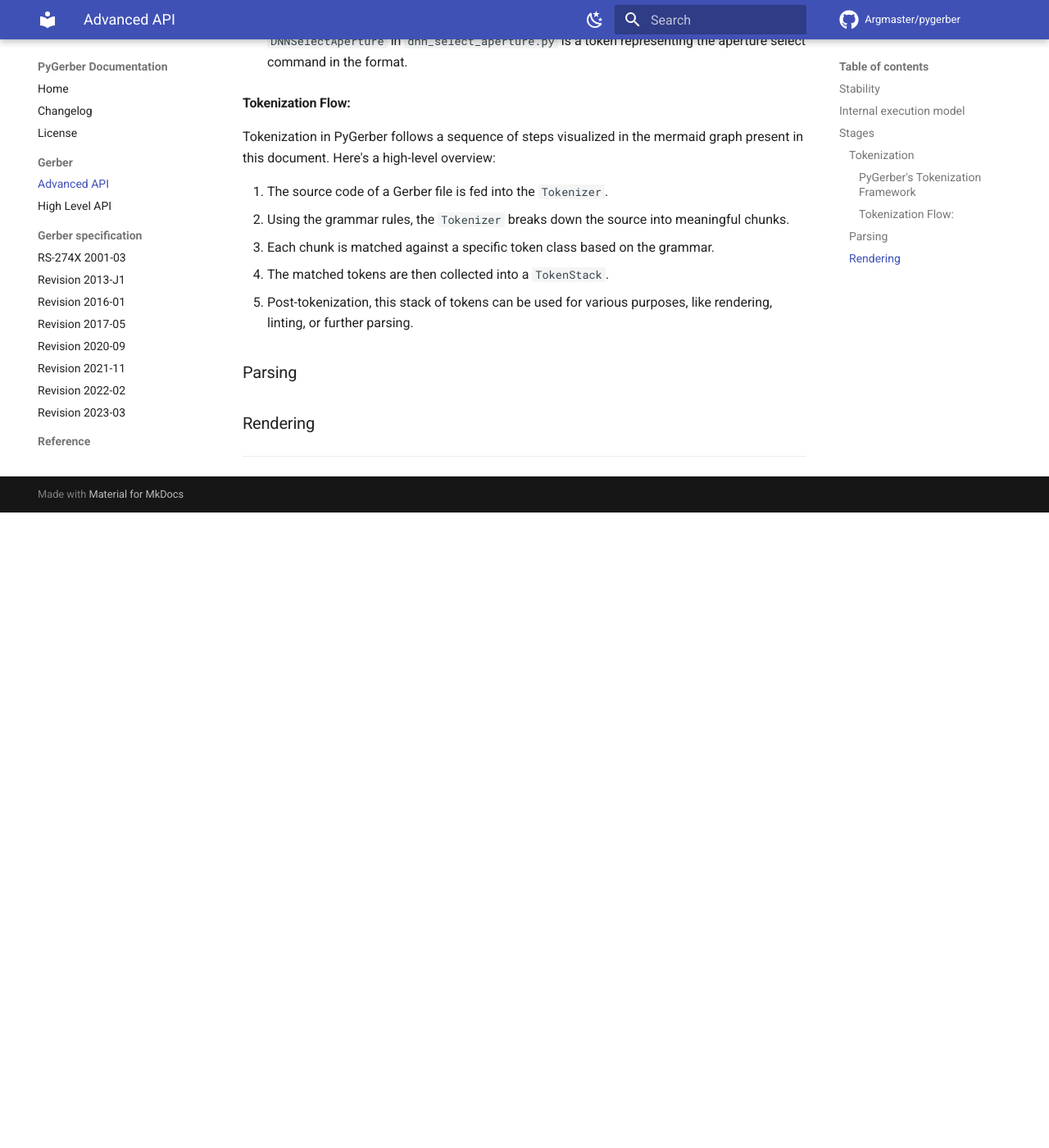
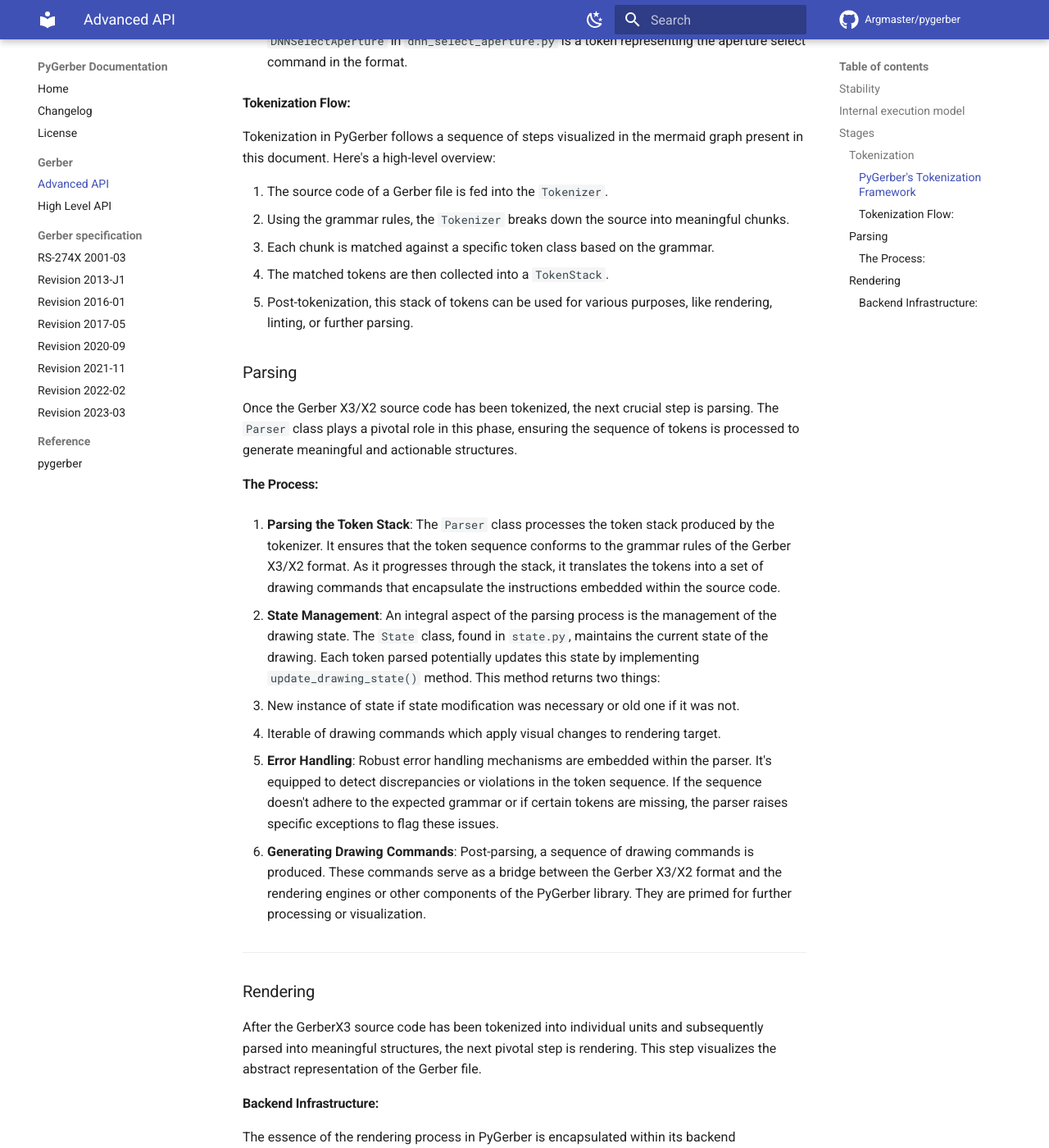
Before and after one commit to Argmaster/pygerber, an MkDocs documentation site: the page built from docs/gerber/advanced_api.md, in a window 1280 px wide and 1400 px high, scrolled down 3203 px. Shown: the whole window at 82% size. Built offline with MkDocs 1.6.1 and Material for MkDocs 9.7.7, drawn with Linux system fonts in a browser that asks for light colours; comment, search, counter and statistics services are not loaded; the version menu is left out; before the commit the page ends 3828 px from its top, so only the background shows below that; some of the changed text lies outside the part shown.

Commit message:
Add some more docs on advanced api

```diff
--- a/docs/gerber/advanced_api.md
+++ b/docs/gerber/advanced_api.md
@@ -128,8 +128,8 @@
    stack of tokens.
 
 2. **Grammar Definitions**: Housed in `grammar.py`, these provide the rules to recognize
-   various constructs in the GerberX3 format. The library employs the `pyparsing` module
-   to facilitate this.
+   various constructs in the Gerber X3/X2 format. The library employs the `pyparsing`
+   module to facilitate this.
 
 3. **Token Class**: An abstract base class in `token.py`, which serves as the foundation
    for all token types in the library. It provides methods for wrapping parsing
@@ -137,7 +137,7 @@
    representations for debugging.
 
 4. **Concrete Token Classes**: These are implementations of the abstract `Token` class.
-   Each of these corresponds to a specific construct in the GerberX3 format. For
+   Each of these corresponds to a specific construct in the Gerber X3/X2 format. For
    instance, `DNNSelectAperture` in `dnn_select_aperture.py` is a token representing the
    aperture select command in the format.
 
@@ -156,6 +156,76 @@
 
 ### Parsing
 
+Once the Gerber X3/X2 source code has been tokenized, the next crucial step is parsing.
+The `Parser` class plays a pivotal role in this phase, ensuring the sequence of tokens
+is processed to generate meaningful and actionable structures.
+
+#### The Process:
+
+1. **Parsing the Token Stack**: The `Parser` class processes the token stack produced by
+   the tokenizer. It ensures that the token sequence conforms to the grammar rules of
+   the Gerber X3/X2 format. As it progresses through the stack, it translates the tokens
+   into a set of drawing commands that encapsulate the instructions embedded within the
+   source code.
+
+2. **State Management**: An integral aspect of the parsing process is the management of
+   the drawing state. The `State` class, found in `state.py`, maintains the current
+   state of the drawing. Each token parsed potentially updates this state by
+   implementing `update_drawing_state()` method. This method returns two things:
+
+   - New instance of state if state modification was necessary or old one if it was not.
+   - Iterable of drawing commands which apply visual changes to rendering target.
+
+3. **Error Handling**: Robust error handling mechanisms are embedded within the parser.
+   It's equipped to detect discrepancies or violations in the token sequence. If the
+   sequence doesn't adhere to the expected grammar or if certain tokens are missing, the
+   parser raises specific exceptions to flag these issues.
+
+4. **Generating Drawing Commands**: Post-parsing, a sequence of drawing commands is
+   produced. These commands serve as a bridge between the Gerber X3/X2 format and the
+   rendering engines or other components of the PyGerber library. They are primed for
+   further processing or visualization.
+
+---
+
 ### Rendering
 
+After the GerberX3 source code has been tokenized into individual units and subsequently
+parsed into meaningful structures, the next pivotal step is rendering. This step
+visualizes the abstract representation of the Gerber file.
+
+#### Backend Infrastructure:
+
+The essence of the rendering process in PyGerber is encapsulated within its backend
+infrastructure. This subsystem bridges the gap between the abstract parsed structures
+and their visual representations.
+
+1. **BackendOptions**:
+
+   - **Description**: A utility class furnishing additional configurations that can
+     influence the rendering process, such as paths for dumping aperture data or other
+     specific render settings.
+
+2. **Backend**:
+
+   - **Description**: This abstract base class stands as the linchpin of the rendering
+     process. It amalgamates the essential attributes and methods imperative for
+     visualization.
+   - **Key Features**:
+     - **Aperture Management**: It safeguards a list of aperture handles and proffers
+       methods to both generate and access these handles.
+     - **Drawing Execution**: This core feature takes a suite of drawing commands and
+       metamorphoses them into their respective visual forms.
+     - **Bounding Area**: By preserving a bounding box, the backend delineates the
+       spatial constraints of the drawing.
+     - **Coordinate Management**: Orchestrating the coordinate system's origin, it
+       ensures the precise alignment and placement of visual elements.
+
+3. **Extensions & Implementations**:
+   - The generic interface provided by `Backend` lays the foundation. Concrete
+     implementations, tailored to particular rendering techniques—whether rasterized 2D
+     visuals via Pillow, vector illustrations using drawsvg, or 3D models with
+     Blender—build upon this foundation. They take the drawing commands and adapt them
+     to their unique visualization mediums.
+
 ---
```
